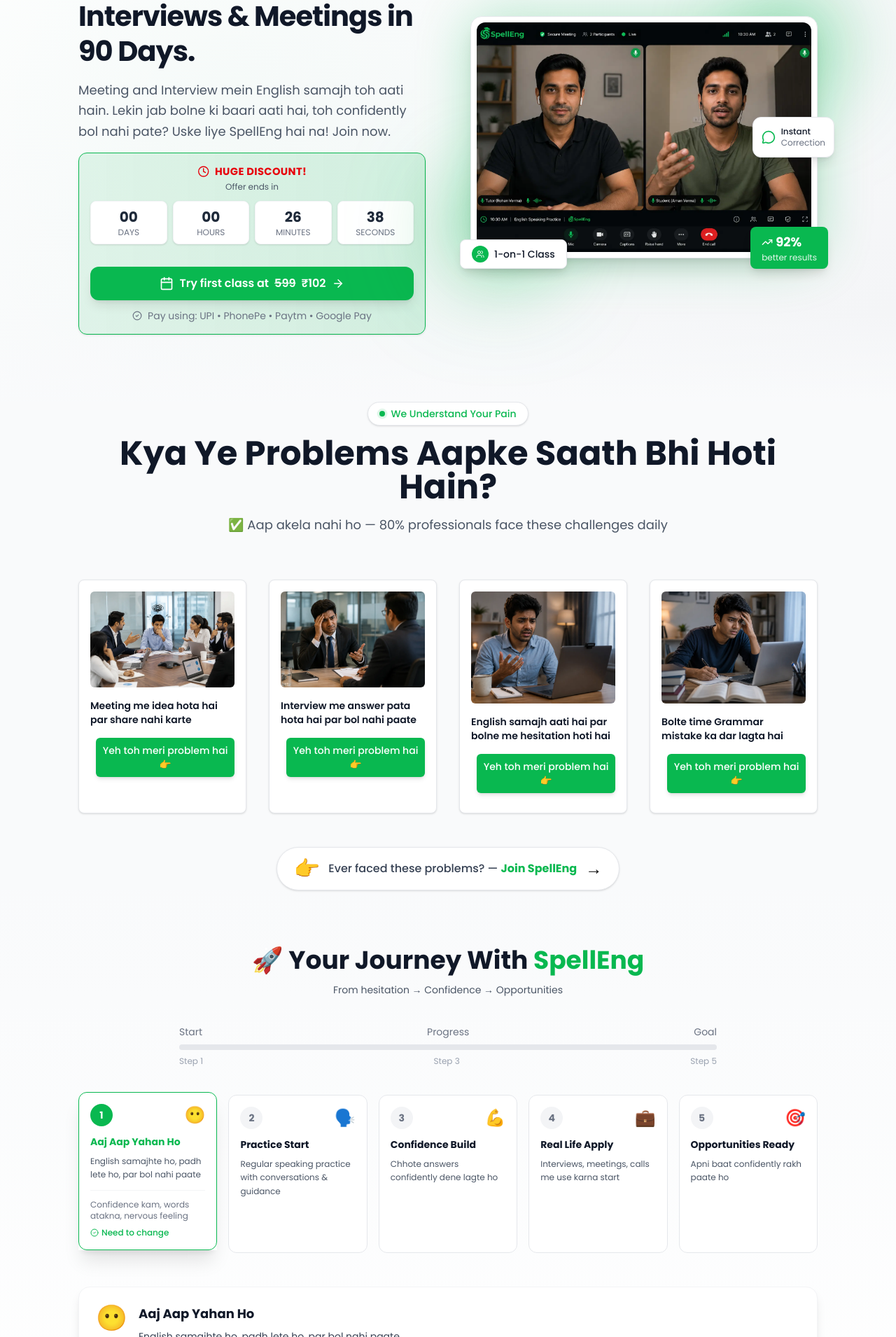
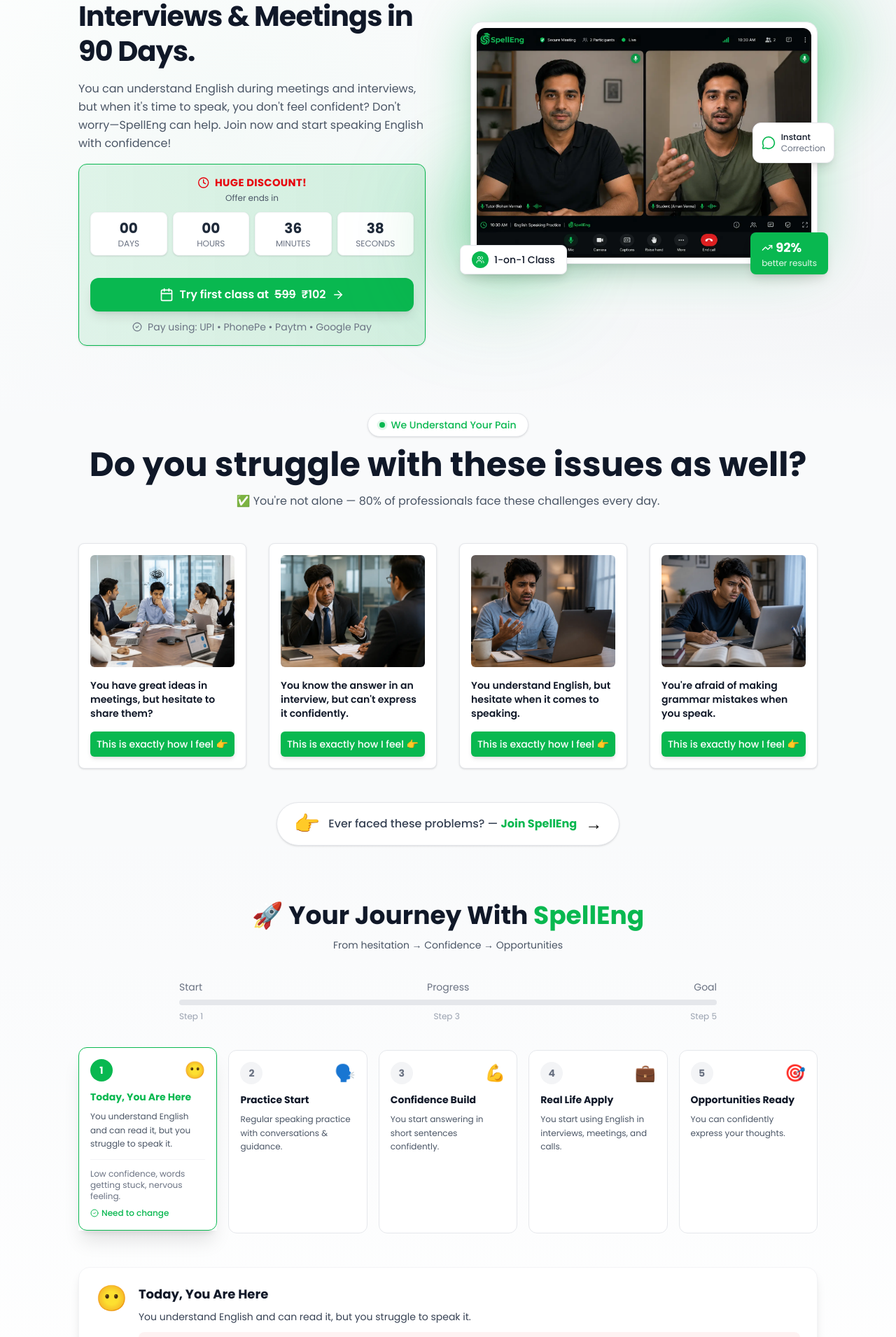
Before and after one commit to iamparvejkhan03/spelleng, a React (Vite) app in the folder frontend/: page / in a window 1280 px wide. Shown: the part 230-2140 px from the top of the page at 70% size. Built offline with nearby package versions, Linux system fonts and the light colour scheme.

Commit message:
changed the content and made it in English

```diff
--- a/frontend/src/components/CTASection.jsx
+++ b/frontend/src/components/CTASection.jsx
@@ -55,15 +55,15 @@
 
                   {/* Main Heading with linear */}
                   <h2 className="text-2xl md:text-3xl lg:text-4xl font-bold mb-3 bg-linear-to-r from-white to-gray-300 bg-clip-text text-transparent">
-                    Achhi Job Ke Liye Sirf Skills Nahi,<br />
+                    For a good job, not just skills,<br />
                     <span style={{ color: '#09B850' }} className="bg-none bg-clip-border text-transparent">
-                      Communication Bhi Zaroori Hai
+                      communication is also important.
                     </span>
                   </h2>
 
                   {/* Subheading */}
                   <p className="text-sm md:text-lg text-gray-300 mb-6 max-w-2xl mx-auto">
-                    English speaking confidence build karne ki journey aaj start kijiye.
+                    Start your journey to build English speaking confidence today.
                   </p>
 
                   {/* Price Badge - Animated */}
@@ -82,7 +82,7 @@
                       onClick={() => window.location.href = 'https://pages.razorpay.com/spelleng'}
                       className="group bg-linear-to-r from-[#09B850] to-emerald-600 hover:from-[#08a048] hover:to-emerald-700 text-white font-bold py-3 px-4 sm:px-8 rounded-xl transition-all duration-300 transform hover:scale-105 shadow-lg inline-flex items-center gap-2 cursor-pointer text-sm"
                     >
-                      🚀 Aaj Hi 1-on-1 Class Try Karo
+                      🚀 Try a 1-on-1 class today
                       <MessageCircle size={18} className="group-hover:rotate-12 transition-transform" />
                     </button>
                   </div>
--- a/frontend/src/components/ComparisonSection.jsx
+++ b/frontend/src/components/ComparisonSection.jsx
@@ -4,17 +4,17 @@
 
 const ComparisonSection = () => {
   const traditionalProblems = [
-    "Kam bolne ka mauka",
-    "Personal feedback nahi milta",
-    "Class me chup rehna easy hai",
-    "Sabki speed alag hoti hai"
+    "Less chance to speak",
+    "No personal feedback",
+    "It’s easy to stay silent in class",
+    "Everyone learns at a different speed"
   ];
 
   const spellengBenefits = [
-    "Zyada speaking time",
+    "More speaking time",
     "Personal feedback",
-    "Weak areas pe focus",
-    "Apni speed se seekho",
+    "Focus on your weak areas",
+    "Learn at your own pace",
   ];
 
   const comparisonTable = [
@@ -30,19 +30,19 @@
   };
 
   return (
-    <section className="pt-14 md:pt-20 pb-10 md:pb-10 bg-linear-to-b from-white to-gray-50 overflow-hidden">
+    <section className="pt-14 md:pt-14 pb-10 md:pb-10 bg-linear-to-b from-white to-gray-50 overflow-hidden">
       <Container>
         {/* Section Header */}
         <div className="text-center mb-12">
           <div className="inline-flex items-center gap-2 bg-white shadow-sm rounded-full px-4 py-1.5 mb-4 border border-gray-200">
             <Zap size={16} style={{ color: '#09B850' }} />
-            <span className="text-sm font-medium" style={{ color: '#09B850' }}>Kyuki SpellEng alag hai</span>
+            <span className="text-sm font-medium" style={{ color: '#09B850' }}>Why Choose SpellEng?</span>
           </div>
           <h2 className="text-2xl md:text-4xl lg:text-5xl font-bold text-gray-900 mb-4">
-            One-on-One <span style={{ color: '#09B850' }}>Attention</span> Kyun Zaroori Hai?
+            Why is One-on-One <span style={{ color: '#09B850' }}>Attention</span> Important?
           </h2>
           <p className="text-gray-600 text-sm max-w-2xl mx-auto">
-            Aapki progress class me kitne students hain, ispe depend nahi honi chahiye
+            Your progress depends on how many students are in the class.
           </p>
         </div>
 
@@ -71,16 +71,16 @@
                 <div className="w-8 h-8 rounded-full bg-red-100 flex items-center justify-center">
                   <Users size={16} className="text-red-600 shrink-0" />
                 </div>
-                <h3 className="text-lg font-semibold text-gray-800">Purane tarike ke institutes mein</h3>
+                <h3 className="text-lg font-semibold text-gray-800">Old-style physical institutes</h3>
               </div>
 
               <p className="text-gray-600 mb-4">
-                👥 <span className="font-semibold">20–30 students</span> ek saath padhte hain.
+                👥 <span className="font-semibold">20–30 students</span> learn together in one class.
                 <br className='hidden sm:block' />
-                Teacher ko sabko sambhalna padta hai.
+                The teacher has to manage everyone at once.
               </p>
 
-              <p className="text-gray-700 font-medium mb-3">Isliye:</p>
+              <p className="text-gray-700 font-medium mb-3">Because of this:</p>
 
               <div className="space-y-2">
                 {traditionalProblems.map((problem, idx) => (
@@ -120,16 +120,16 @@
                 <div className="w-8 h-8 rounded-full flex items-center justify-center" style={{ backgroundColor: '#09B85020' }}>
                   <User size={16} style={{ color: '#09B850' }} />
                 </div>
-                <h3 className="text-lg font-bold" style={{ color: '#09B850' }}>SpellEng mein</h3>
+                <h3 className="text-lg font-bold" style={{ color: '#09B850' }}>SpellEng</h3>
               </div>
 
               <p className="text-gray-600 mb-4">
                 👨‍🏫 <span className="font-semibold">Live 1-on-1 Classes</span>
                 <br className='hidden sm:block' />
-                Tutor sirf tumpe focus karta hai.
+                The tutor focuses only on you.
               </p>
 
-              <p className="text-gray-700 font-medium mb-3">Iska matlab:</p>
+              <p className="text-gray-700 font-medium mb-3">This means:</p>
 
               <div className="space-y-2">
                 {spellengBenefits.map((benefit, idx) => (
--- a/frontend/src/components/CountdownTimer.jsx
+++ b/frontend/src/components/CountdownTimer.jsx
@@ -18,7 +18,7 @@
         const nextReset = new Date(now);
 
         // Add 27 minutes to current time
-        nextReset.setMinutes(now.getMinutes() + 27);
+        nextReset.setMinutes(now.getMinutes() + 37);
         nextReset.setSeconds(0);
         nextReset.setMilliseconds(0);
 
--- a/frontend/src/components/Hero.jsx
+++ b/frontend/src/components/Hero.jsx
@@ -55,9 +55,8 @@
                             {/* <span className="italic">Lekin</span> Bol Nahi Pate? */}
                         </h1>
 
-                        <p className="text-sm sm:text-lg text-gray-600 mt-4 max-w-lg mx-auto lg:mx-0 leading-relaxed">
-                            Meeting and Interview mein English samajh toh aati hain.
-                            Lekin jab bolne ki baari aati hai, toh confidently bol nahi pate? Uske liye SpellEng hai na! Join now.
+                        <p className="text-sm sm:text-base text-gray-600 mt-4 max-w-lg mx-auto lg:mx-0 leading-relaxed">
+                            You can understand English during meetings and interviews, but when it's time to speak, you don't feel confident? Don't worry—SpellEng can help. Join now and start speaking English with confidence!
                         </p>
 
                         <CountdownTimer />
--- a/frontend/src/components/JourneySection.jsx
+++ b/frontend/src/components/JourneySection.jsx
@@ -15,42 +15,42 @@
     const steps = [
         {
             id: 1,
-            title: "Aaj Aap Yahan Ho",
+            title: "Today, You Are Here",
             icon: "😶",
-            description: "English samajhte ho, padh lete ho, par bol nahi paate",
-            pain: "Confidence kam, words atakna, nervous feeling",
+            description: "You understand English and can read it, but you struggle to speak it.",
+            pain: "Low confidence, words getting stuck, nervous feeling.",
             status: "current"
         },
         {
             id: 2,
             title: "Practice Start",
             icon: "🗣️",
-            description: "Regular speaking practice with conversations & guidance",
-            benefit: "Hesitation kam hone lagti hai",
+            description: "Regular speaking practice with conversations & guidance.",
+            benefit: "Hesitation starts reducing.",
             status: "upcoming"
         },
         {
             id: 3,
             title: "Confidence Build",
             icon: "💪",
-            description: "Chhote answers confidently dene lagte ho",
-            benefit: "English se bachna band, thoughts express karne lagte ho",
+            description: "You start answering in short sentences confidently.",
+            benefit: "You stop avoiding English and start expressing your thoughts.",
             status: "upcoming"
         },
         {
             id: 4,
             title: "Real Life Apply",
             icon: "💼",
-            description: "Interviews, meetings, calls me use karna start",
-            benefit: "Practice class tak limited nahi rehti",
+            description: "You start using English in interviews, meetings, and calls.",
+            benefit: "Your practice is no longer limited to the classroom.",
             status: "upcoming"
         },
         {
             id: 5,
             title: "Opportunities Ready",
             icon: "🎯",
-            description: "Apni baat confidently rakh paate ho",
-            benefit: "Better opportunities capture karne ke liye prepare",
+            description: "You can confidently express your thoughts.",
+            benefit: "You become ready to capture better opportunities.",
             status: "upcoming"
         }
     ];
--- a/frontend/src/components/ProblemSection.jsx
+++ b/frontend/src/components/ProblemSection.jsx
@@ -7,28 +7,28 @@
     {
       id: 1,
       image: unableToSpeakInMeeting,
-      title: "Meeting me idea hota hai par share nahi karte",
+      title: "You have great ideas in meetings, but hesitate to share them?",
       description: "Excellent point hai dimaag me, lekin 'kya bolun, kaise bolun' soch kar chup reh jaate ho. Opportunities miss ho jaati hai.",
       alt: "Quiet person in business meeting"
     },
     {
       id: 2,
       image: unableToSpeakInInterview,
-      title: "Interview me answer pata hota hai par bol nahi paate",
+      title: "You know the answer in an interview, but can't express it confidently.",
       description: "Sahi words soch lete ho, par mouth open karte hi atak jaate ho. Akele practice sab aata hai, saamne baithte hi blank ho jaate ho.",
       alt: "Frustrated professional during interview"
     },
     {
       id: 3,
       image: hesitationInSpeaking,
-      title: "English samajh aati hai par bolne me hesitation hoti hai",
+      title: "You understand English, but hesitate when it comes to speaking.",
       description: "Sab samajh aa raha hai, lekin confidence nahi hai. Darr rehta hai ki judge na ho jaayein ya hasi na ho.",
       alt: "Nervous person speaking"
     },
     {
       id: 4,
       image: grammaticalMistake,
-      title: "Bolte time Grammar mistake ka dar lagta hai",
+      title: "You're afraid of making grammar mistakes when you speak.",
       description: '"Kahi galat na bol dun" — ye soch kar aap important opportunities miss kar dete ho. Perfect hone ka pressure bohot hai.',
       alt: "Worried student checking grammar"
     }
@@ -42,7 +42,7 @@
     <section className="bg-gray-50 mt-8 sm:mt-0">
       <Container>
         {/* Section Header */}
-        <div className="text-center mb-12 md:mb-16">
+        <div className="text-center mb-10 md:mb-12">
           <div className="inline-flex items-center gap-2 bg-white shadow-sm rounded-full px-4 py-1.5 mb-4 border border-gray-200 mx-auto w-fit">
             <span className="relative flex h-2 w-2">
               <span className="animate-ping absolute inline-flex h-full w-full rounded-full opacity-75" style={{ backgroundColor: '#09B850' }}></span>
@@ -52,10 +52,10 @@
           </div>
 
           <h2 className="text-2xl sm:text-4xl md:text-5xl font-bold text-gray-900 mb-4">
-            Kya Ye Problems Aapke Saath Bhi Hoti Hain?
+            Do you struggle with these issues as well?
           </h2>
-          <p className="text-gray-600 text-sm sm:text-lg max-w-2xl mx-auto">
-            ✅ Aap akela nahi ho — 80% professionals face these challenges daily
+          <p className="text-gray-600 text-sm sm:text-base max-w-2xl mx-auto">
+            ✅ You're not alone — 80% of professionals face these challenges every day.
           </p>
         </div>
 
@@ -64,22 +64,22 @@
           {problems.map((problem) => (
             <div
               key={problem.id}
-              className="p-4 bg-white border border-gray-200 hover:-translate-y-1 transition duration-300 rounded-lg shadow shadow-black/10 max-w-80 mx-auto w-full"
+              className="p-4 bg-white border border-gray-200 hover:-translate-y-1 transition duration-300 rounded-lg shadow shadow-black/10 max-w-80 mx-auto w-full flex flex-col h-full"
             >
               <img
-                className="rounded-md max-h-40 w-full object-cover"
+                className="rounded-md h-40 w-full object-cover"
                 src={problem.image}
                 alt={problem.alt}
               />
-              <p className="text-gray-900 text-sm font-semibold mt-4">
+              <p className="text-gray-900 text-sm font-semibold mt-4 grow">
                 {problem.title}
               </p>
               <button
                 onClick={() => window.location.href = 'https://pages.razorpay.com/spelleng'}
                 type="button"
-                className="bg-[#09B850] hover:bg-[#08a048] transition cursor-pointer mt-4 mb-3 ml-2 px-2 py-2 font-medium rounded-md text-white text-sm shadow-md hover:shadow-lg"
+                className="bg-[#09B850] hover:bg-[#08a048] transition cursor-pointer mt-4 mb-0 px-2 py-2 font-medium flex items-center justify-center rounded-md text-white text-sm shadow-md hover:shadow-lg w-full"
               >
-                Yeh toh meri problem hai 👉
+                This is exactly how I feel 👉
               </button>
             </div>
           ))}
--- a/frontend/src/components/TestimonialsSection.jsx
+++ b/frontend/src/components/TestimonialsSection.jsx
@@ -48,7 +48,7 @@
               Real Students. <span style={{ color: '#09B850' }}>Real Results.</span>
             </h2>
             <p className="text-gray-600 text-sm max-w-2xl mx-auto">
-              Dekho kaise humare students ne apni English improve ki
+              See how our students improved their English.
             </p>
           </div>
 
```
